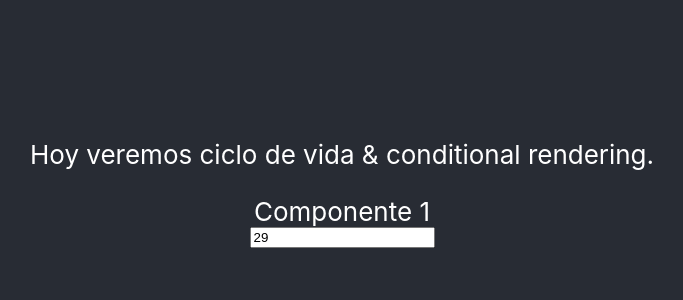
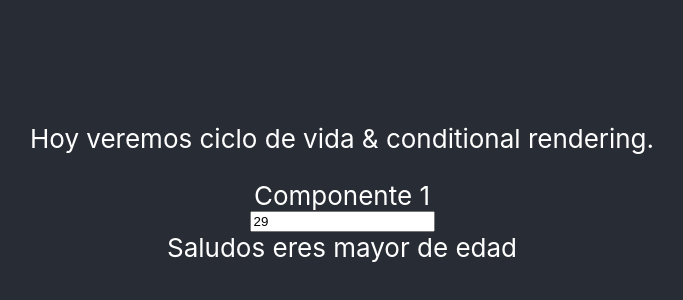
Before and after one commit to Vicmi13/G14-Code, a React (Create React App) app in the folder KATA_INTRO_FRONT/react-with-lifecycle/: page / in a window 1280 px wide. Shown: the part 220-520 px from the top of the page, without its empty margins (298-981 px from the left). Built offline with nearby package versions, Linux system fonts and the light colour scheme.

Commit message:
Added validation in jS

```diff
--- a/KATA_INTRO_FRONT/react-with-lifecycle/src/App.js
+++ b/KATA_INTRO_FRONT/react-with-lifecycle/src/App.js
@@ -1,5 +1,7 @@
 import { Component } from "react";
 import "./App.css";
+import Greetings from "./Greetings";
+import NoAccess from "./NoAccess";
 
 class App extends Component {
   state = {
@@ -15,6 +17,13 @@ class App extends Component {
     this.setState({ age: inputParam });
   }
 
+  showAgeInfo() {
+    if (this.state.age >= 18) {
+      return <Greetings />;
+    }
+    return <NoAccess />;
+  }
+
   render() {
     return (
       <div className="App">
@@ -26,6 +35,8 @@ class App extends Component {
             value={this.state.age}
             onChange={(event) => this.handleInputValue(event.target.value)}
           />
+
+          {this.showAgeInfo()}
         </header>
       </div>
     );
```
